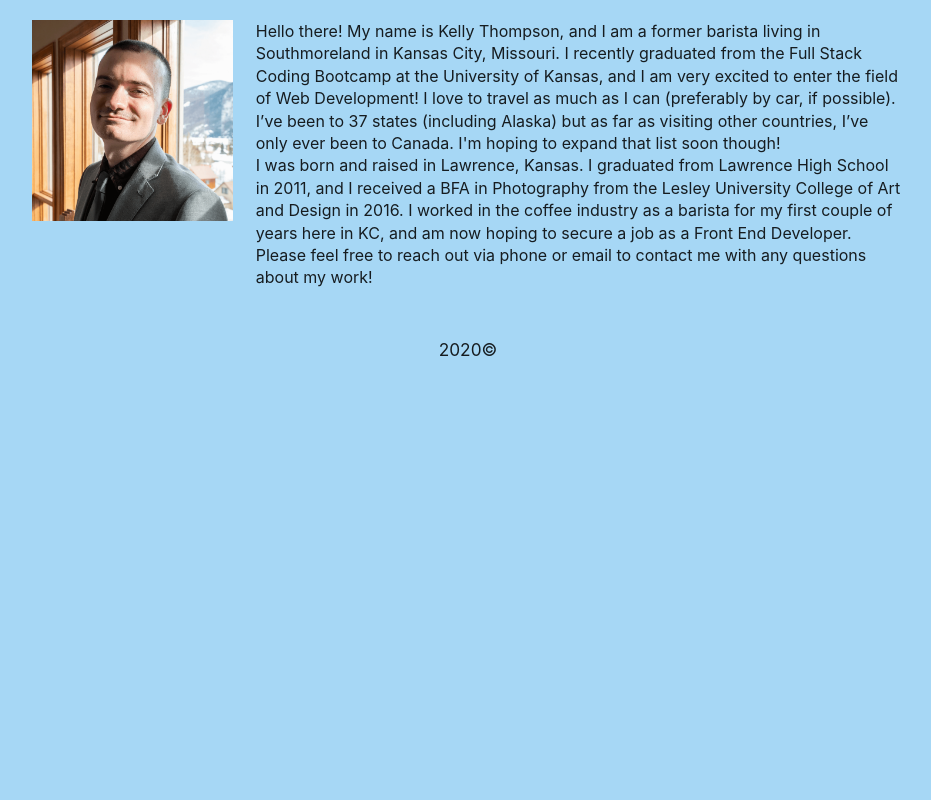
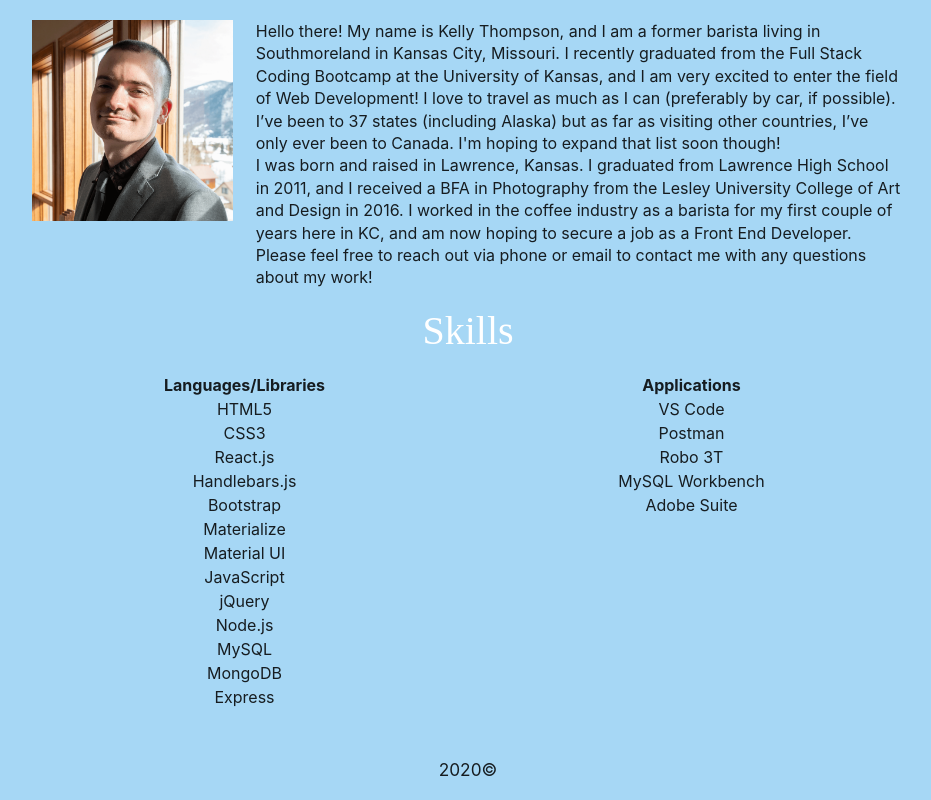
Before and after one commit to kelstho/kelstho.github.io, a React (Create React App) app: page / in a window 1280 px wide. Shown: the part 418-1218 px from the top of the page, without its empty margins (172-1103 px from the left). Before the commit the page ends 800 px from the top, so only its background shows below. Built offline with nearby package versions, Linux system fonts and the light colour scheme; a web font is replaced by a local one.

Commit message:
add skills section

```diff
--- a/src/assets/css/Bio.css
+++ b/src/assets/css/Bio.css
@@ -2,12 +2,12 @@
   padding: 1px;
 }
 
-#bio {
+.content {
   font-size: 16px;
   line-height: 1.5;
 }
 
-#bio-header {
+.section-header {
   font-family: "Big Shoulders Text";
   font-size: 40px;
   color: white;
--- a/src/pages/Bio.js
+++ b/src/pages/Bio.js
@@ -6,13 +6,13 @@ function Bio() {
   return (
     <div className="container" id="bio-container">
       <div className="row">
-        <h4 className="center-align" id="bio-header">Bio</h4>
+        <h4 className="center-align section-header">Bio</h4>
       </div>
       <div className="row">
         <div className="col s12 m3 center-align">
           <img src={Pic} alt="Kelly Thompson" className="responsive-img" id="headshot" />
         </div>
-        <div className="col s12 m9" id="bio">
+        <div className="col s12 m9 content">
           <p>
             Hello there! My name is Kelly Thompson, and I am a former barista living in Southmoreland in Kansas City, Missouri. I recently graduated from the Full Stack Coding Bootcamp at the University of Kansas, and I am very excited to enter the field of Web Development! I love to travel as much as I can (preferably by car, if possible). I’ve been to 37 states (including Alaska) but as far as visiting other countries, I’ve only ever been to Canada. I'm hoping to expand that list soon though!
         </p>
@@ -21,6 +21,41 @@ function Bio() {
         </p>
         </div>
       </div>
+      <div className="row">
+        <h4 className="center-align section-header">Skills</h4>
+      </div>
+      <div className="row center-align">
+        <div className="col s12 m6 content">
+          <b>Languages/Libraries</b>
+          <br></br>
+          <ul>
+            <li>HTML5</li>
+            <li>CSS3</li>
+            <li>React.js</li>
+            <li>Handlebars.js</li>
+            <li>Bootstrap</li>
+            <li>Materialize</li>
+            <li>Material UI</li>
+            <li>JavaScript</li>
+            <li>jQuery</li>
+            <li>Node.js</li>
+            <li>MySQL</li>
+            <li>MongoDB</li>
+            <li>Express</li>
+          </ul>
+        </div>
+        <div className="col s12 m6 content">
+          <b>Applications</b>
+          <br></br>
+          <ul>
+            <li>VS Code</li>
+            <li>Postman</li>
+            <li>Robo 3T</li>
+            <li>MySQL Workbench</li>
+            <li>Adobe Suite</li>
+          </ul>
+        </div>
+      </div>
     </div>
   );
 }
```
